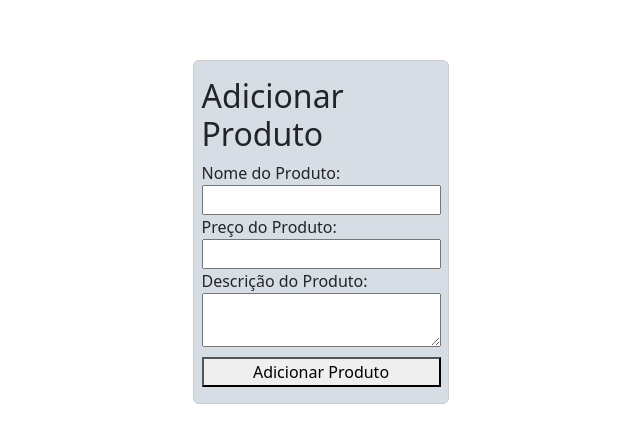
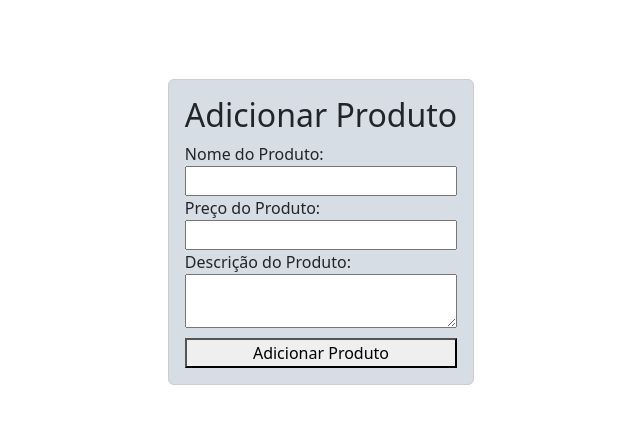
Before and after one commit to RflPr/ProjectR, a React (Create React App) app in the folder client/: page /add in a window 1280 px wide. Shown: the part 168-610 px from the top of the page, without its empty margins (319-959 px from the left). Built offline with nearby package versions, Linux system fonts and the light colour scheme.

Commit message:
quarto commit

```diff
--- a/client/src/components/ProductCard.jsx
+++ b/client/src/components/ProductCard.jsx
@@ -4,7 +4,7 @@ import { Card } from 'react-bootstrap';
 
 const ProductCard = ({ product }) => {
   return (
-    <Card className='custom-card' style={{ width: '18rem', margin: '5px' }}>
+    <Card className='custom-card' >
       <Card.Body>
         <Card.Text>Nome: {product.name}</Card.Text>
         <Card.Text>Preço: ${product.price}</Card.Text>
--- a/client/src/pages/AddProduct.jsx
+++ b/client/src/pages/AddProduct.jsx
@@ -1,34 +1,35 @@
-import React, { useState } from 'react';
-import axios from 'axios';
-import { Card } from 'react-bootstrap';
+import React, { useState } from "react";
+import axios from "axios";
+import { Card } from "react-bootstrap";
 
 const AddProduct = () => {
-  const [productName, setProductName] = useState('');
-  const [productPrice, setProductPrice] = useState('');
-  const [productDescription, setProductDescription] = useState('');
+  const [productName, setProductName] = useState("");
+  const [productPrice, setProductPrice] = useState("");
+  const [productDescription, setProductDescription] = useState("");
 
   const handleAddProduct = async () => {
     try {
-      await axios.post('http://localhost:5000/add-product', {
+      await axios.post("http://localhost:5000/add-product", {
         name: productName,
         price: productPrice,
         description: productDescription,
       });
-      alert('Produto adicionado com sucesso!');
-      setProductName('');
-      setProductPrice('');
-      setProductDescription('');
+      alert("Produto adicionado com sucesso!");
+      setProductName("");
+      setProductPrice("");
+      setProductDescription("");
     } catch (error) {
-      console.error('Erro ao adicionar produto:', error);
-      alert('Erro ao adicionar produto. Consulte o console para obter detalhes.');
+      console.error("Erro ao adicionar produto:", error);
+      alert(
+        "Erro ao adicionar produto. Consulte o console para obter detalhes."
+      );
     }
   };
 
   return (
     <div className="center-container-add">
-    <Card className="custom-card">
-      <Card.Body>
-        <div>
+      <Card className="custom-card">
+        <Card.Body>
           <h2>Adicionar Produto</h2>
           <div className="product-list-add">
             <label>Nome do Produto:</label>
@@ -54,11 +55,10 @@ const AddProduct = () => {
             />
           </div>
           <div className="product-list-add">
-          <button onClick={handleAddProduct}>Adicionar Produto</button>
+            <button onClick={handleAddProduct}>Adicionar Produto</button>
           </div>
-        </div>
-      </Card.Body>
-    </Card>
+        </Card.Body>
+      </Card>
     </div>
   );
 };
--- a/client/src/styles/Card.css
+++ b/client/src/styles/Card.css
@@ -1,5 +1,5 @@
 .custom-card {
-    background-color: #d7dde4;
+  background-color: #d7dde4;
   margin: 5px;
   border-color: #ccc;
   border-width: 1px;
@@ -7,5 +7,5 @@
   display: flex;
   flex-direction: column;
   align-items: center;
-  width: 20%;
+  width: '18rem'
 }
--- a/client/src/styles/Edit.css
+++ b/client/src/styles/Edit.css
@@ -2,15 +2,14 @@
   display: flex;
   flex-direction: column;
   align-items: center;
-
   height: 100vh;
   justify-content: center;
+
 }
 .product-list-edit{
   display: flex;
   flex-direction: column;
   list-style: none;
-    padding: 0;
 }
 .product-list-edit button {
     margin-top: 10px;
--- a/client/src/styles/Show.css
+++ b/client/src/styles/Show.css
@@ -1,16 +1,14 @@
 .center-container-show {
-    display: flex;
-    flex-direction: column;
-    align-items: center;
-    justify-content: center;
-    height: 100vh;
-    /* Ocupa 100% da altura da viewport */
+  display: flex;
+  flex-direction: column;
+  align-items: center;
+  height: 100vh;
+  justify-content: center;
 }
 
 
 .product-list-show {
     display: flex;
     list-style: none;
-    padding: 0;
     align-items: center;
 }
```
Lines whose indentation alone changed are shown as unchanged.
